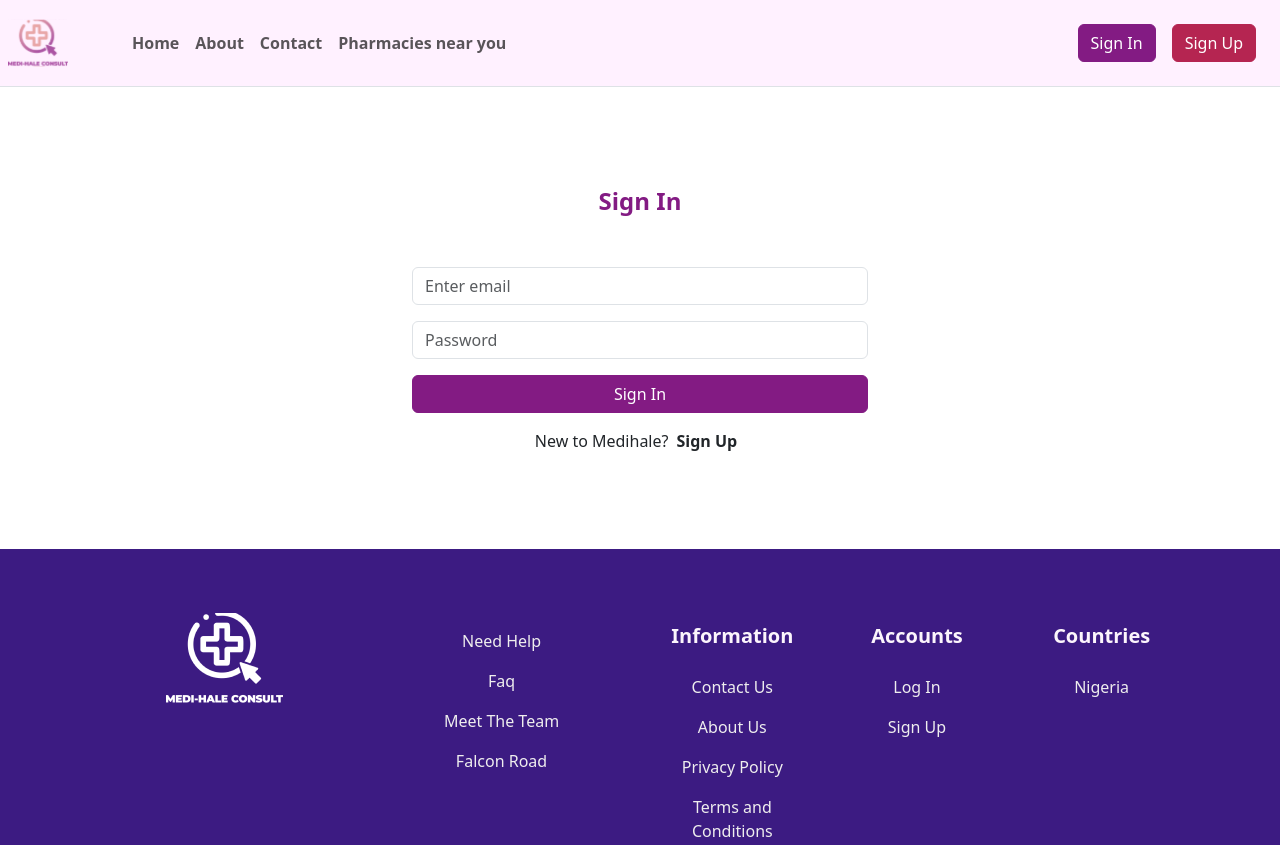
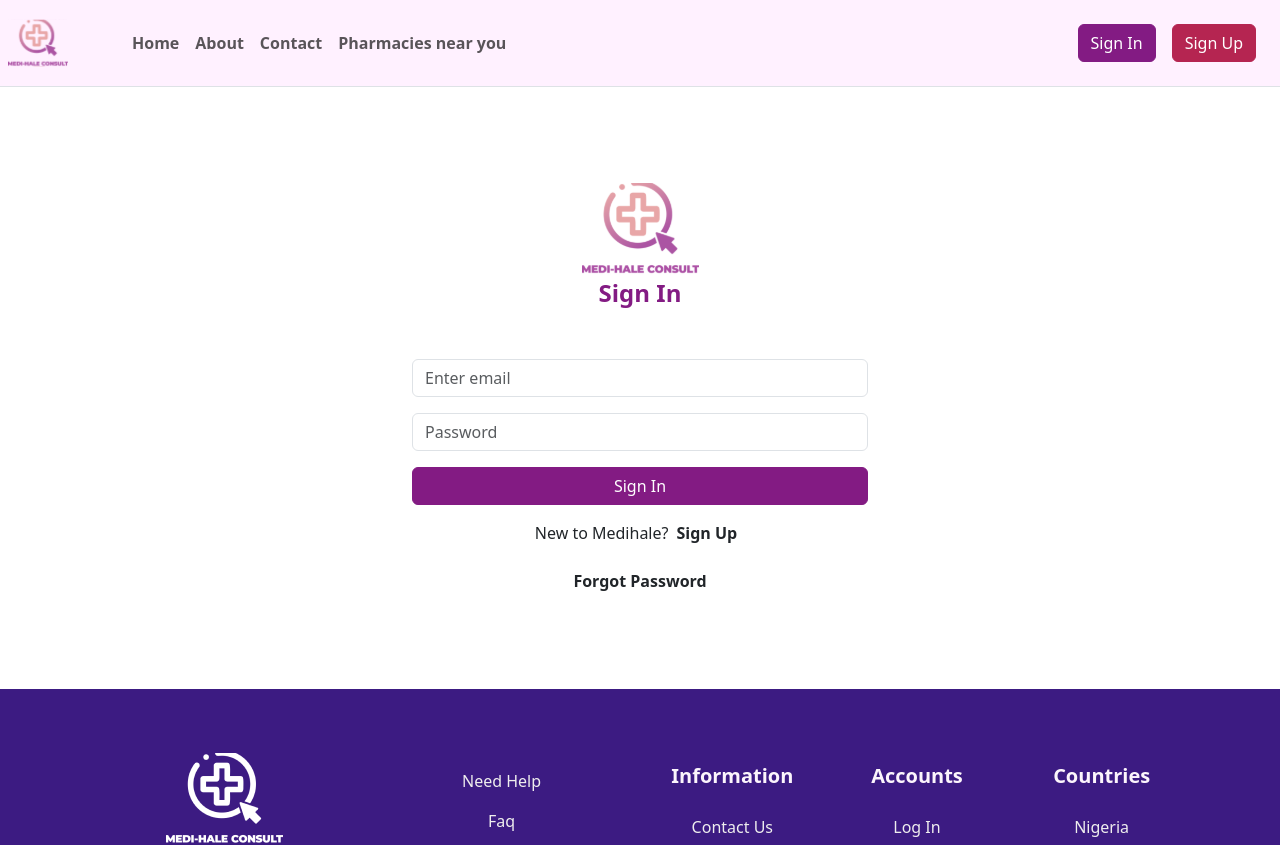
Before and after one commit to seregheik/medicareplus, a React (Vite) app: page /log-in in a window 1280 px wide. Shown: the top 845 px of the page. Built offline with nearby package versions, Linux system fonts and the light colour scheme.

Commit message:
tadded logo to log in

```diff
--- a/src/pages/Login.tsx
+++ b/src/pages/Login.tsx
@@ -5,6 +5,7 @@ import { useForm } from "react-hook-form";
 import * as yup from 'yup'
 import { yupResolver } from '@hookform/resolvers/yup'
 import Axios from 'axios'
+import logo from '../assets/icons/logo.svg'
 
 const Login = () => {
 
@@ -30,6 +31,7 @@ const Login = () => {
 
       <Container className="w-75 text-center py-5" style={{ maxWidth: '30em' }}>
         <div className="login">
+          <div className="logo"><img src={logo} alt=""/></div>
           <div className="team-main-title pb-5 text-primary fw-bold fs-4">
             Sign In
           </div>
@@ -70,7 +72,10 @@ const Login = () => {
           >
             Sign Up
           </Link>
+
         </span>
+        <br />
+          <Link to="http://" className="primary-color px-2 fw-semibold nav-link">Forgot Password</Link>
         {/* <GoogleAuth></GoogleAuth> */}
         {/* <AppleAuth></AppleAuth> */}
       </Container>
```
Also changed, not shown: 1 other file (tests, documents, lock files or other folders).
